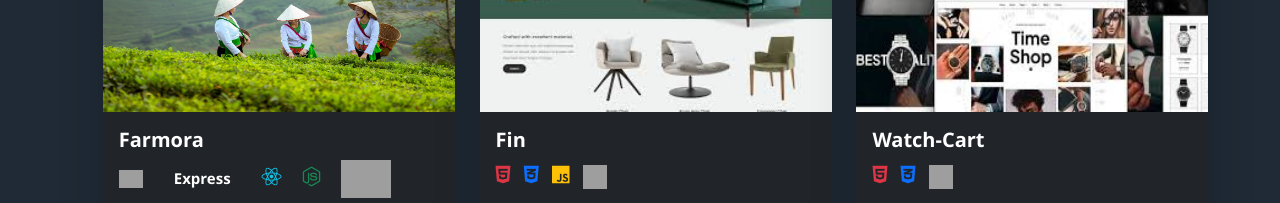
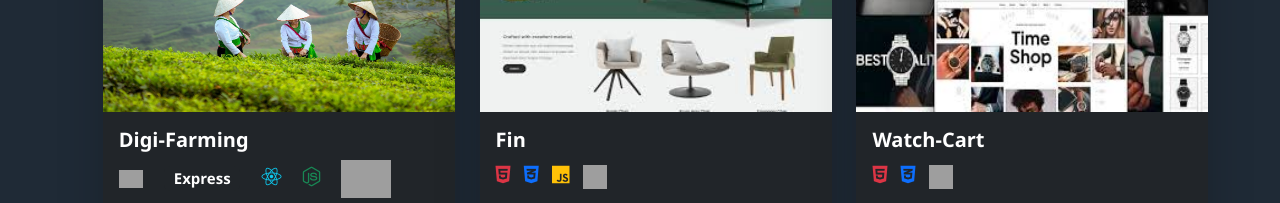
Before and after one commit to arshaqtk/Portfolio, a plain HTML site: page index.html in a window 1280 px wide. Shown: the part 2600-2803 px from the top of the page. Drawn offline with nearby package versions, Linux system fonts and the light colour scheme; grey boxes are pictures that could not be loaded.

Commit message:
Update index.html

```diff
--- a/index.html
+++ b/index.html
@@ -282,7 +282,7 @@
                             <img src="images/farmora.jpg" class="card-img-top rounded-top-4 card-image"
                                 alt="Project Image">
                             <div class="card-body bg-dark text-white rounded-bottom-4">
-                                <h5 class="card-title fw-bold">Farmora</h5>
+                                <h5 class="card-title fw-bold">Digi-Farming</h5>
 
                                 <div class="mb-3 fs-5">
                                     <img src="https://www.svgrepo.com/show/331488/mongodb.svg" width="24" class="me-3"
```
